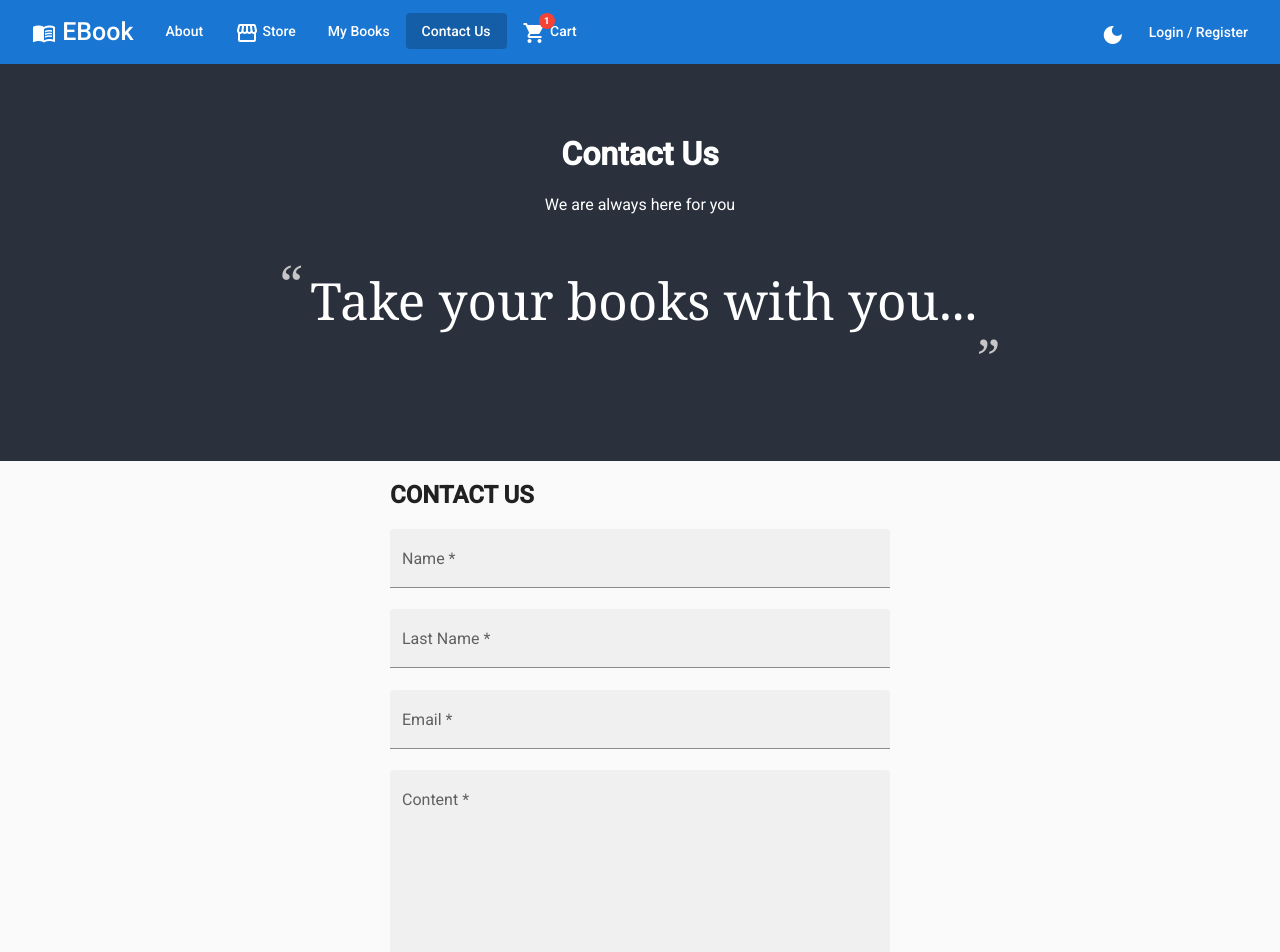
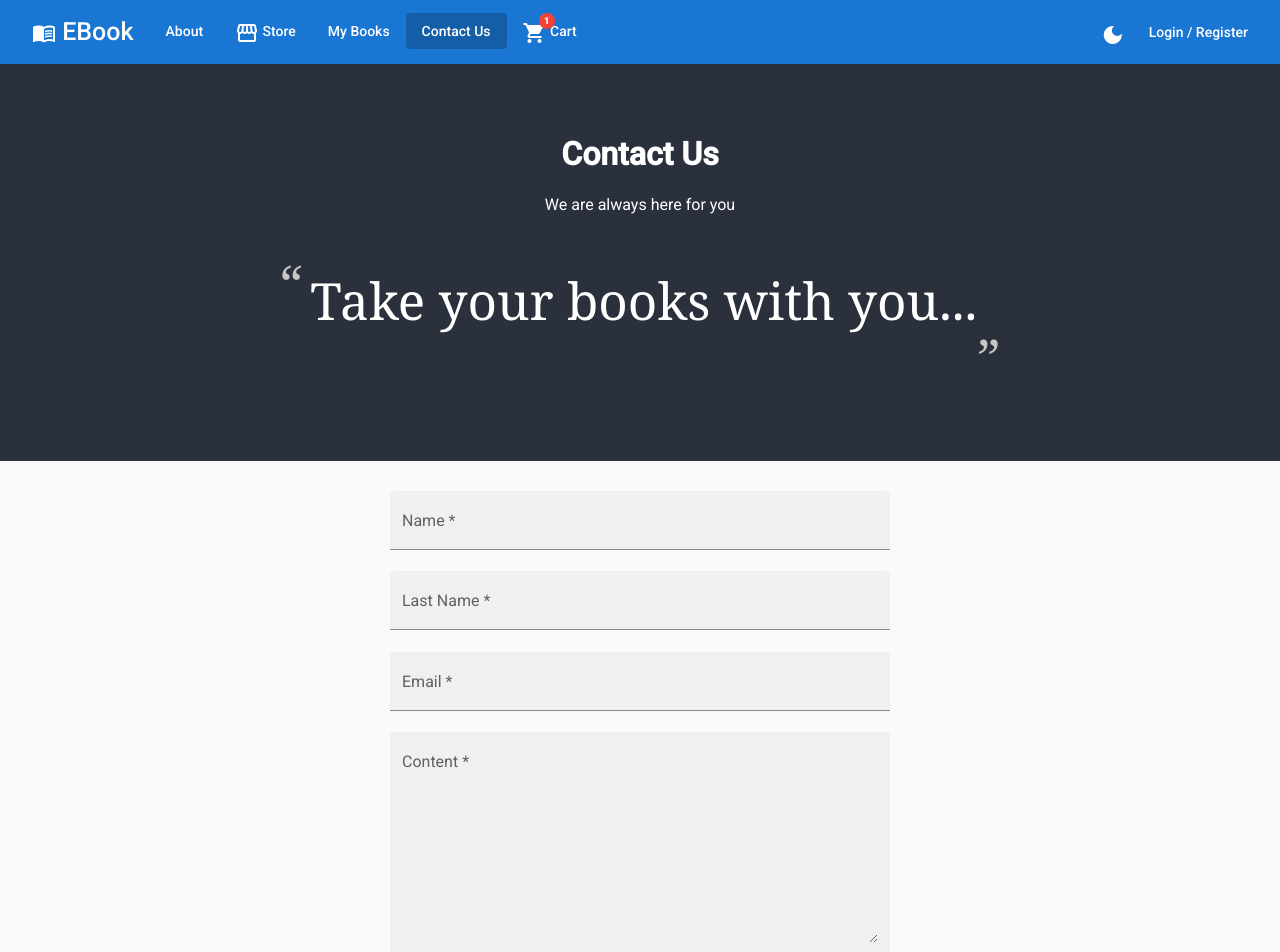
Before and after one commit to shokerm/EBook-App-Project, an Angular app: page /contact-us in a window 1280 px wide. Shown: the top 952 px of the page. Built offline with nearby package versions, Linux system fonts and the light colour scheme.

Commit message:
contact us component changes

```diff
--- a/src/app/components/contact-us/contact-us.component.html
+++ b/src/app/components/contact-us/contact-us.component.html
@@ -5,7 +5,6 @@ subNavParagraph="We are always here for you"
 
 <div class="container">
   <div class="form-feilds" [hidden]="submitted">
-  <h2 class="section-header">CONTACT US</h2>
     <form (ngSubmit)="onSubmit()" #contactFOrm="ngForm">
       <div class="form-group">
         <mat-form-field appearance="fill">
--- a/src/app/components/contact-us/contact-us.component.scss
+++ b/src/app/components/contact-us/contact-us.component.scss
@@ -2,6 +2,7 @@
 .container{
     display: flex;
     justify-content: center;
+    margin: 30px;
 
 }
 
```
